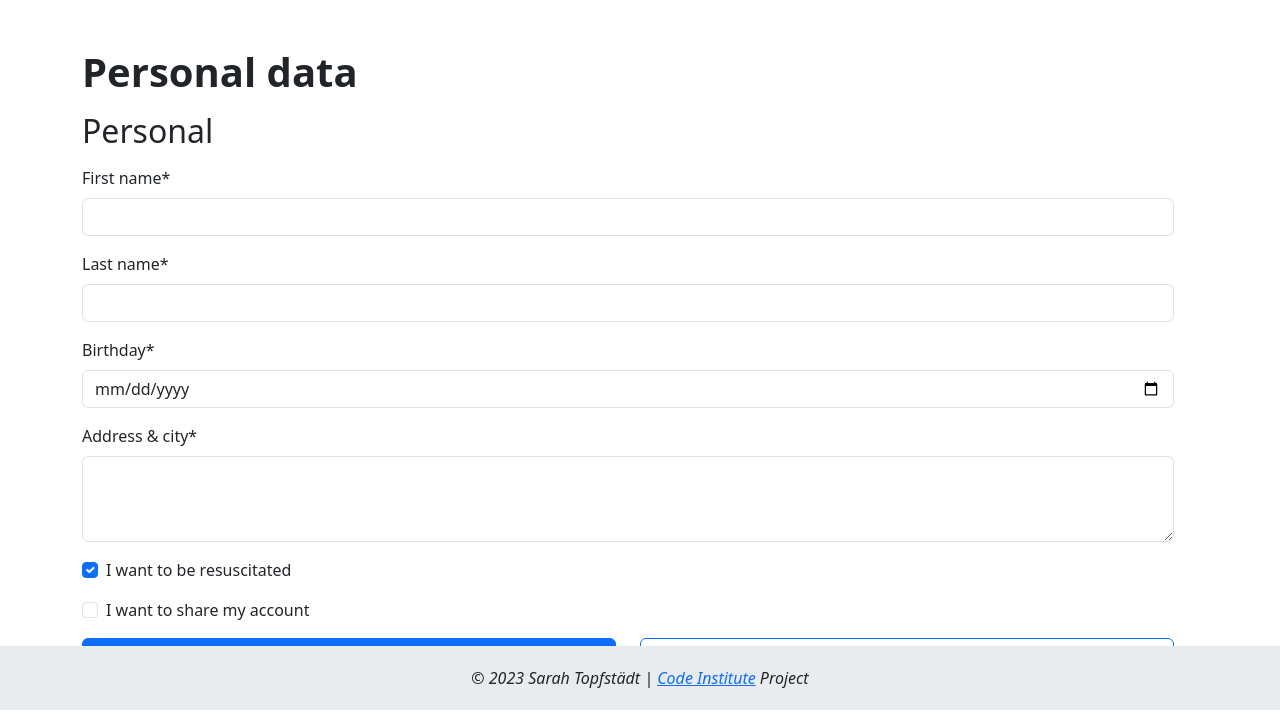
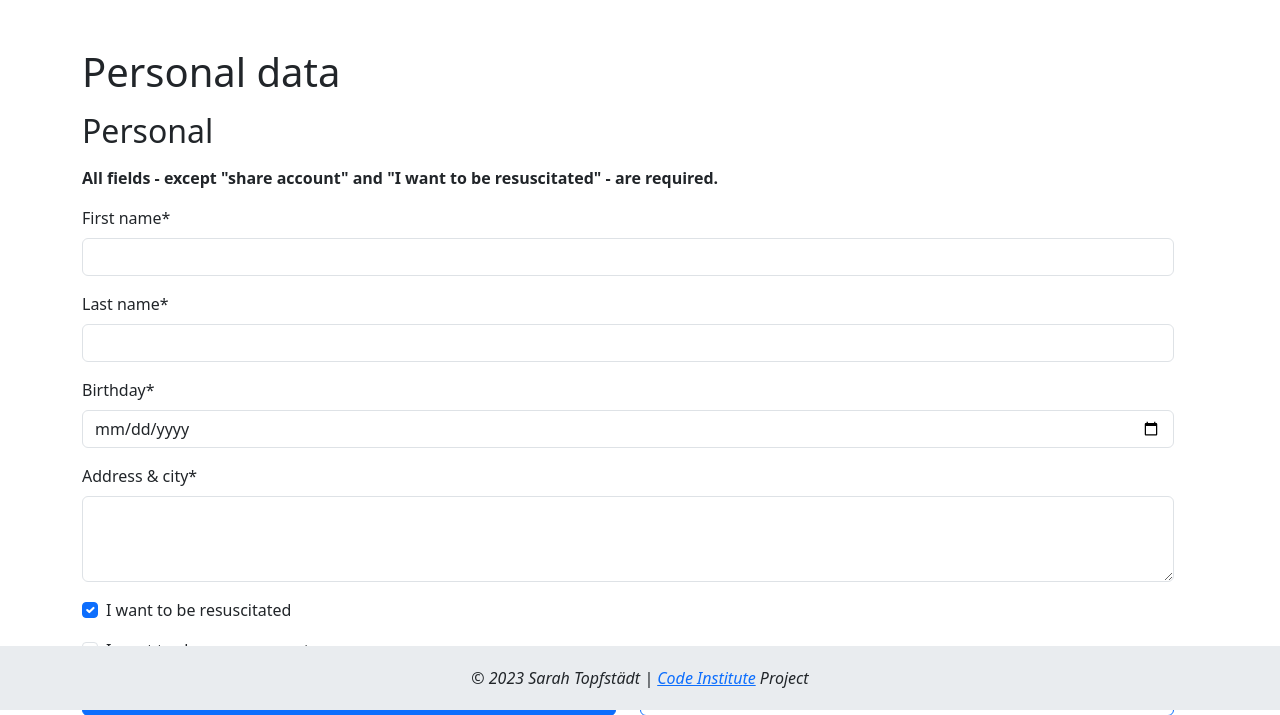
Before and after one commit to puma13992/digial-patient, a Django app: page /edit_personal_data/ in a window 1280 px wide. Shown: the part 90-805 px from the top of the page. Run offline with Django 3.2, Linux system fonts and the light colour scheme; the visitor is signed in with stand-in values (Sample User, id 1); data comes from the database, SQL or seed files in the repository; data that the repository does not hold is empty; some libraries are stand-ins or nearby versions.

Commit message:
Add information about required fields in edit_personal_data.html

```diff
--- a/templates/edit_personal_data.html
+++ b/templates/edit_personal_data.html
@@ -12,8 +12,11 @@
     <section class="container mt-5">
         <div class="row">
             <div class="col">
-                <h1 class="fw-semibold">Personal data</h1>
+                <h1>Personal data</h1>
                 <h2 class="my-3">Personal</h2>
+                <p class="fw-semibold">
+                    All fields - except "share account" and "I want to be resuscitated" - are required.
+                </p>
             </div>
             <div class="row pb-5 mb-5">
                 <div class="col">
```
